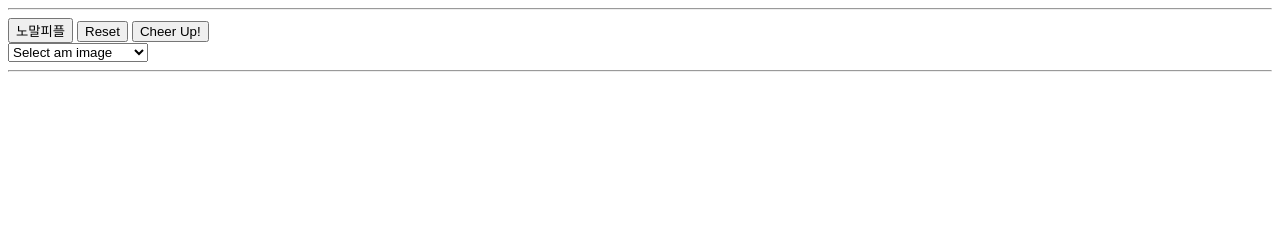
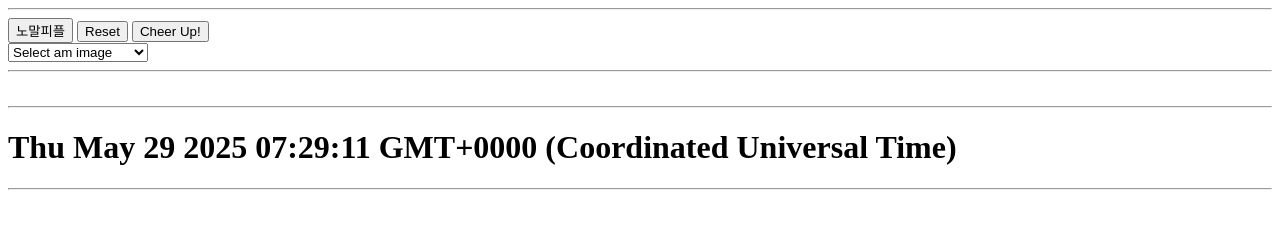
Before and after one commit to idsdk/Web-Project, a plain HTML site: page 0529/04.html in a window 1280 px wide. Drawn offline with Linux system fonts and the light colour scheme.

Commit message:
1초 간격으로 날짜정보 출력

```diff
--- a/0529/04.html
+++ b/0529/04.html
@@ -29,9 +29,21 @@
 			document.body.setAttribute("data-cheerup", "normal people is the best drama on BBC I've ever seen")
 			alert(document.body.getAttribute("data-cheerup"));
 		}
+
+		let clock;
+		function callSetClock(){
+			clock = document.querySelector("h1");
+			setClock();
+			setInterval(setClock, 1000);
+		}
+
+		function setClock(){
+			let now = new Date();
+			clock.innerHTML = now.toString();
+		}
 	</script>
 </head>
-<body>
+<body onload="callSetClock()">
 	<hr>
 	<button onclick="changeImage()">노말피플</button>
 	<button onclick="reset()">Reset</button>
@@ -46,5 +58,8 @@
 	</select>
 	<hr>
 	<img id="img1">
+	<hr>
+	<h1></h1>
+	<hr>
 </body>
 </html>
```
